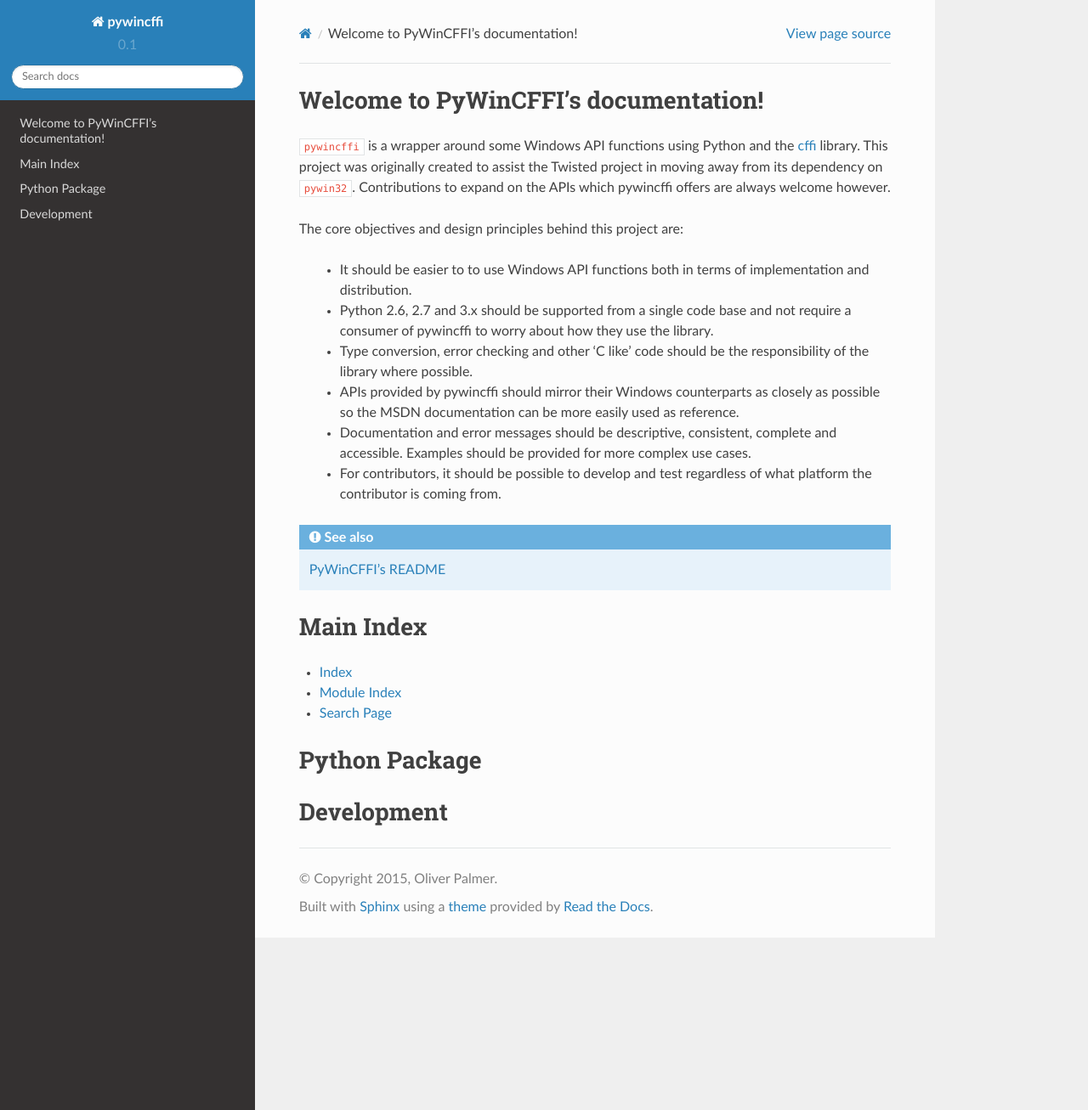
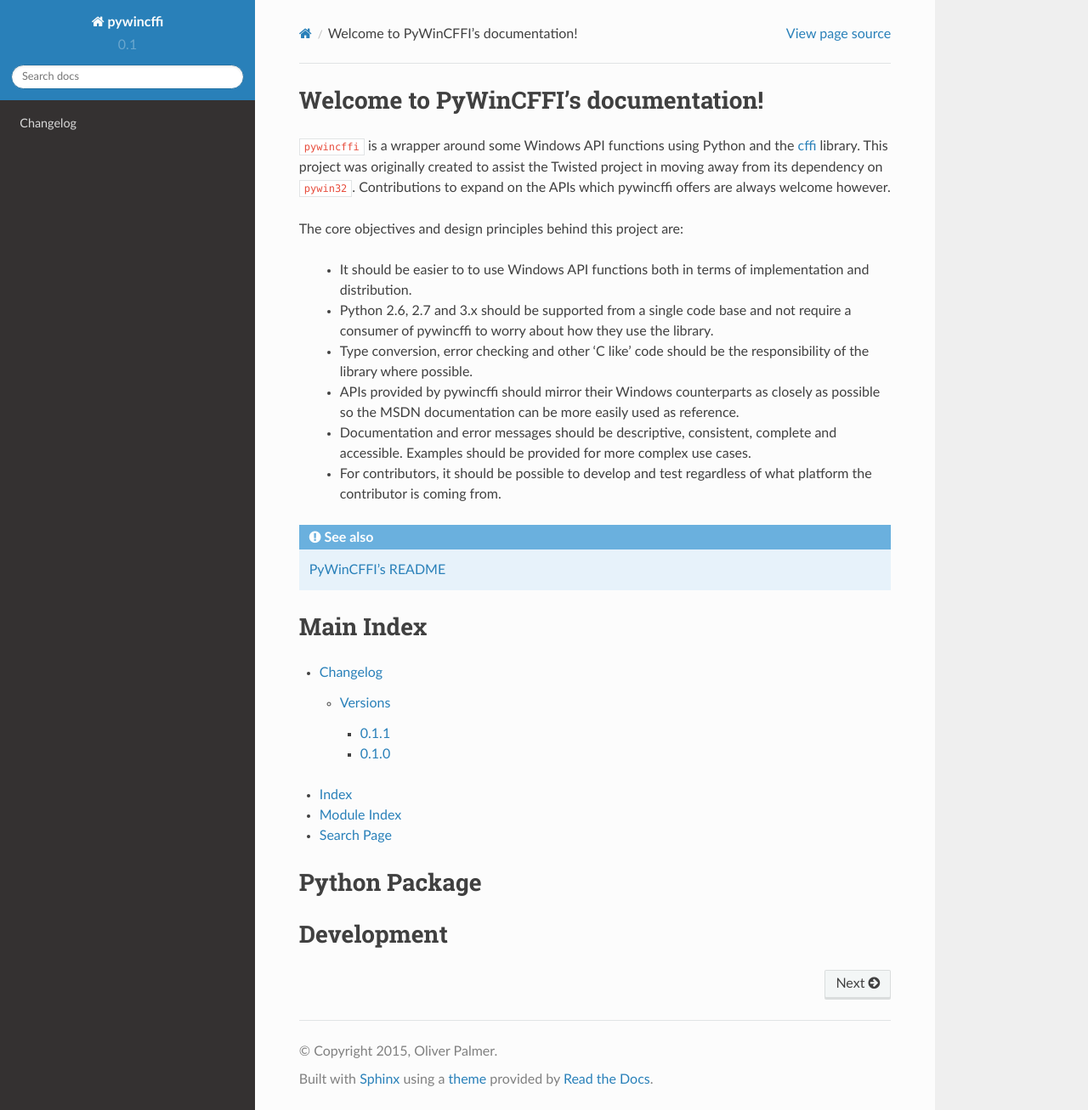
Before and after one commit to opalmer/pywincffi, a Sphinx documentation site: the page built from docs/source/index.rst, in a window 1280 px wide and 1307 px high. Shown: the whole window at 85% size. Built offline with Sphinx 7.4.7 and the Read the Docs theme 2.0.0, drawn with Linux system fonts in a browser that asks for light colours; pages that are not in the unit, such as notebooks, are missing from menus; some of the changed lines change nothing that is shown.

Commit message:
adding changelog.rst

```diff
--- /dev/null
+++ b/docs/source/changelog.rst
@@ -0,0 +1,23 @@
+Changelog
+=========
+
+This document contains information on pywincff's release history.  Later
+versions are shown first.
+
+
+Versions
+--------
+
+0.1.1
+~~~~~
+
+The first public release of pywincffi.  The
+`GitHub release <https://github.com/opalmer/pywincffi/releases/tag/test2>`_
+contains the full list of issues, change and pull requests.  This is also
+the first release which should allow Twisted to start moving away from pywin32.
+
+
+0.1.0
+~~~~~
+
+This was an internal test release.  No data was published to PyPi or GitHub.
--- a/docs/source/index.rst
+++ b/docs/source/index.rst
@@ -29,18 +29,22 @@
 
     `PyWinCFFI's README <https://github.com/opalmer/pywincffi/blob/master/README.rst>`_
 
+
 Main Index
 ==========
+
+.. toctree:: changelog.rst
 
 * :ref:`genindex`
 * :ref:`modindex`
 * :ref:`search`
 
+
 Python Package
 ==============
 
 .. toctree:: modules/modules.rst
-
+    :maxdepth: 4
 
 Development
 ===========
```
